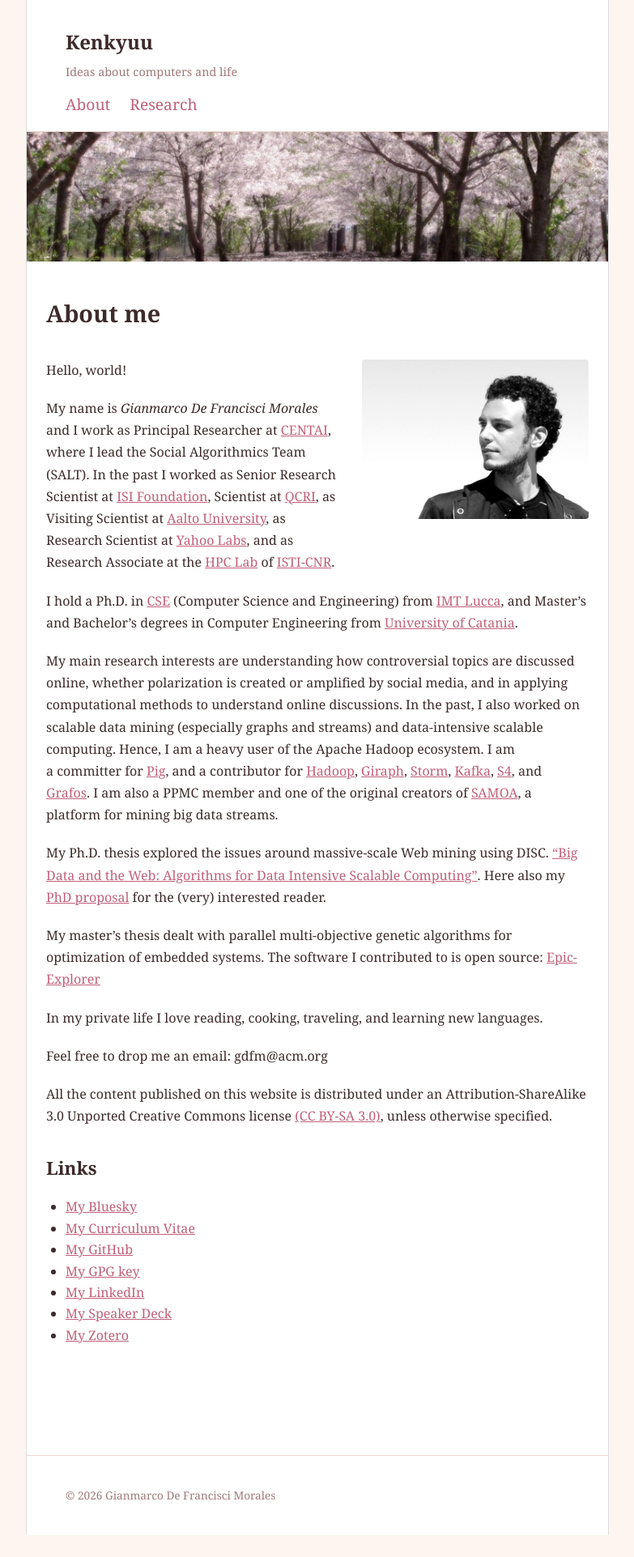
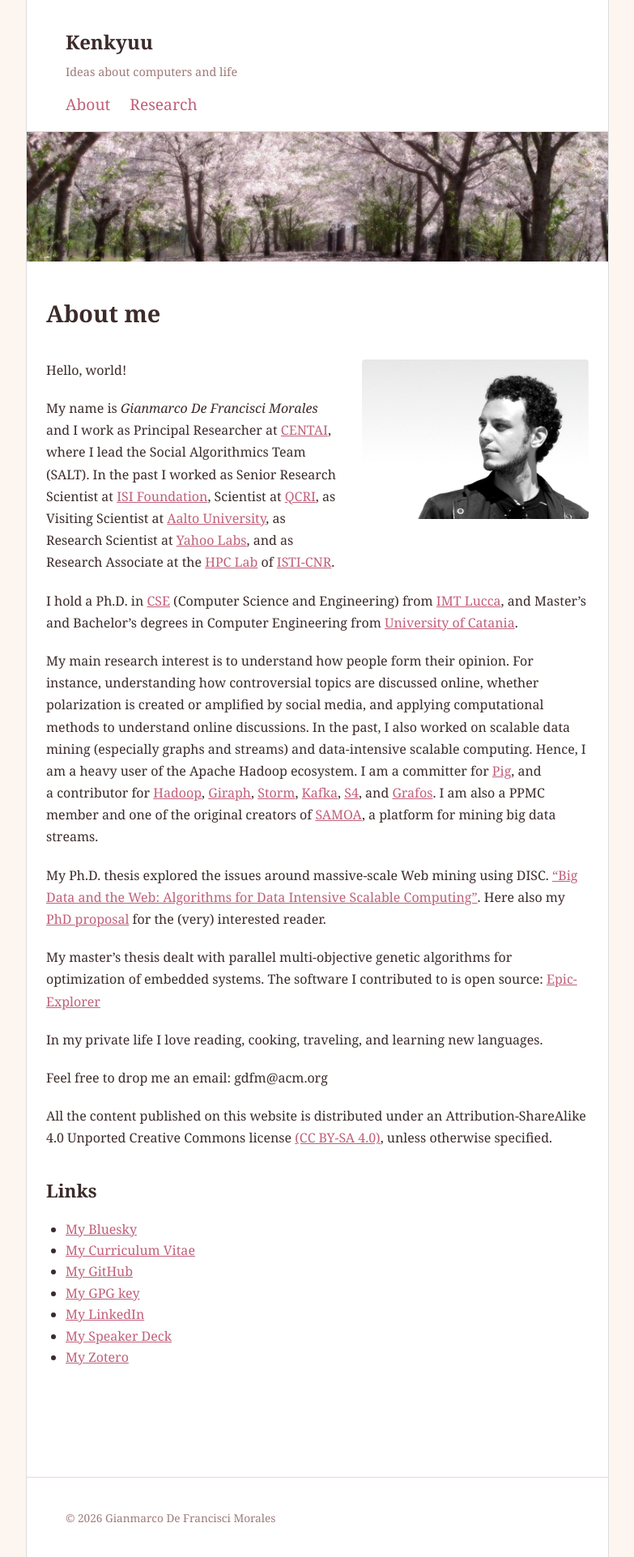
Before and after one commit to gdfm/gdfm.github.io, a Jekyll site: the page built from _pages/about.md, in a window 1280 px wide. Shown: the whole page at 81% size, without its empty margins (248-1031 px from the left). Built offline with Jekyll 4.4.1, drawn with Linux system fonts in a browser that asks for light colours; before the commit the page ends 1896 px from its top, so only the background shows below that.

Commit message:
Update about page

```diff
--- a/_pages/about.md
+++ b/_pages/about.md
@@ -8,12 +8,13 @@
 
 Hello, world!
 
-My name is *Gianmarco De Francisci Morales* and I work as Principal Researcher at [CENTAI](https://centai.eu), where I lead the Social Algorithmics Team (SALT). In the past I worked as Senior Research Scientist at [ISI Foundation](https://www.isi.it/en/home), Scientist at [QCRI](http://www.qcri.com), as Visiting Scientist at [Aalto University](http://www.aalto.fi/en), as Research Scientist at [Yahoo Labs](http://labs.yahoo.com), and as Research Associate at the [HPC Lab](http://hpc.isti.cnr.it/) of [ISTI-CNR](http://www.isti.cnr.it/).
+My name is *Gianmarco De Francisci Morales* and I work as Principal Researcher at [CENTAI](https://centai.eu), where I lead the Social Algorithmics Team (SALT). In the past I worked as Senior Research Scientist at [ISI Foundation](https://www.isi.it/en/home), Scientist at [QCRI](http://www.qcri.com), as Visiting Scientist at [Aalto University](http://www.aalto.fi/en), as Research Scientist at [Yahoo Labs](http://labs.yahoo.com), and as Research Associate at the [HPC Lab](http://hpc.isti.cnr.it) of [ISTI-CNR](http://www.isti.cnr.it).
 
 I hold a Ph.D. in [CSE](http://www.imtlucca.it/phd_programs/computer_science_engineering/index.php) (Computer Science and Engineering) from [IMT Lucca](http://www.imtlucca.it), and Master's and Bachelor's degrees in Computer Engineering from [University of Catania](http://www2.unict.it/en/).
 
-My main research interests are understanding how controversial topics are discussed online, whether polarization is created or amplified by social media, and in applying computational methods to understand online discussions.
-In the past, I also worked on scalable data mining (especially graphs and streams) and data-intensive scalable computing. Hence, I am a heavy user of the Apache Hadoop ecosystem. I am a committer for [Pig](http://pig.apache.org), and a contributor for [Hadoop](http://hadoop.apache.org), [Giraph](http://giraph.apache.org/), [Storm](http://storm.apache.org/), [Kafka](http://kafka.apache.org/), [S4](http://incubator.apache.org/s4), and [Grafos](http://grafos.ml). I am also a PPMC member and one of the original creators of [SAMOA](http://samoa.incubator.apache.org), a platform for mining big data streams.
+My main research interest is to understand how people form their opinion.
+For instance, understanding how controversial topics are discussed online, whether polarization is created or amplified by social media, and applying computational methods to understand online discussions.
+In the past, I also worked on scalable data mining (especially graphs and streams) and data-intensive scalable computing. Hence, I am a heavy user of the Apache Hadoop ecosystem. I am a committer for [Pig](http://pig.apache.org), and a contributor for [Hadoop](http://hadoop.apache.org), [Giraph](http://giraph.apache.org), [Storm](http://storm.apache.org), [Kafka](http://kafka.apache.org), [S4](http://incubator.apache.org/s4), and [Grafos](http://grafos.ml). I am also a PPMC member and one of the original creators of [SAMOA](http://samoa.incubator.apache.org), a platform for mining big data streams.
 
 My Ph.D. thesis explored the issues around massive-scale Web mining using DISC.
 [“Big Data and the Web: Algorithms for Data Intensive Scalable Computing”](/assets/media/2012/03/big-data-and-the-web.pdf).
@@ -25,7 +26,7 @@
 
 Feel free to drop me an email: gdfm@acm.org
 
-All the content published on this website is distributed under an Attribution-ShareAlike 3.0 Unported Creative Commons license [(CC BY-SA 3.0)](http://creativecommons.org/licenses/by-sa/3.0/), unless otherwise specified.
+All the content published on this website is distributed under an Attribution-ShareAlike 4.0 Unported Creative Commons license [(CC BY-SA 4.0)](http://creativecommons.org/licenses/by-sa/4.0), unless otherwise specified.
 
 ## Links
 
```
Also changed, not shown: 4 other files.
